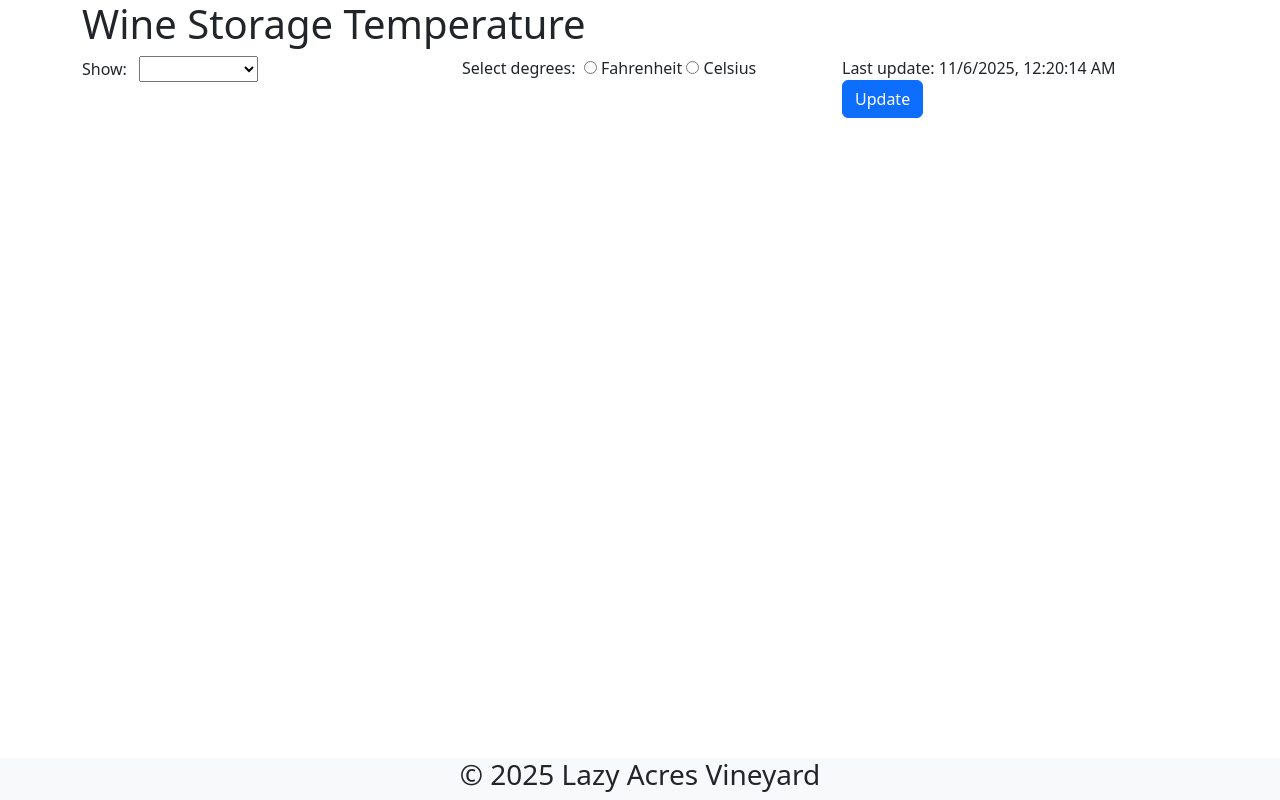
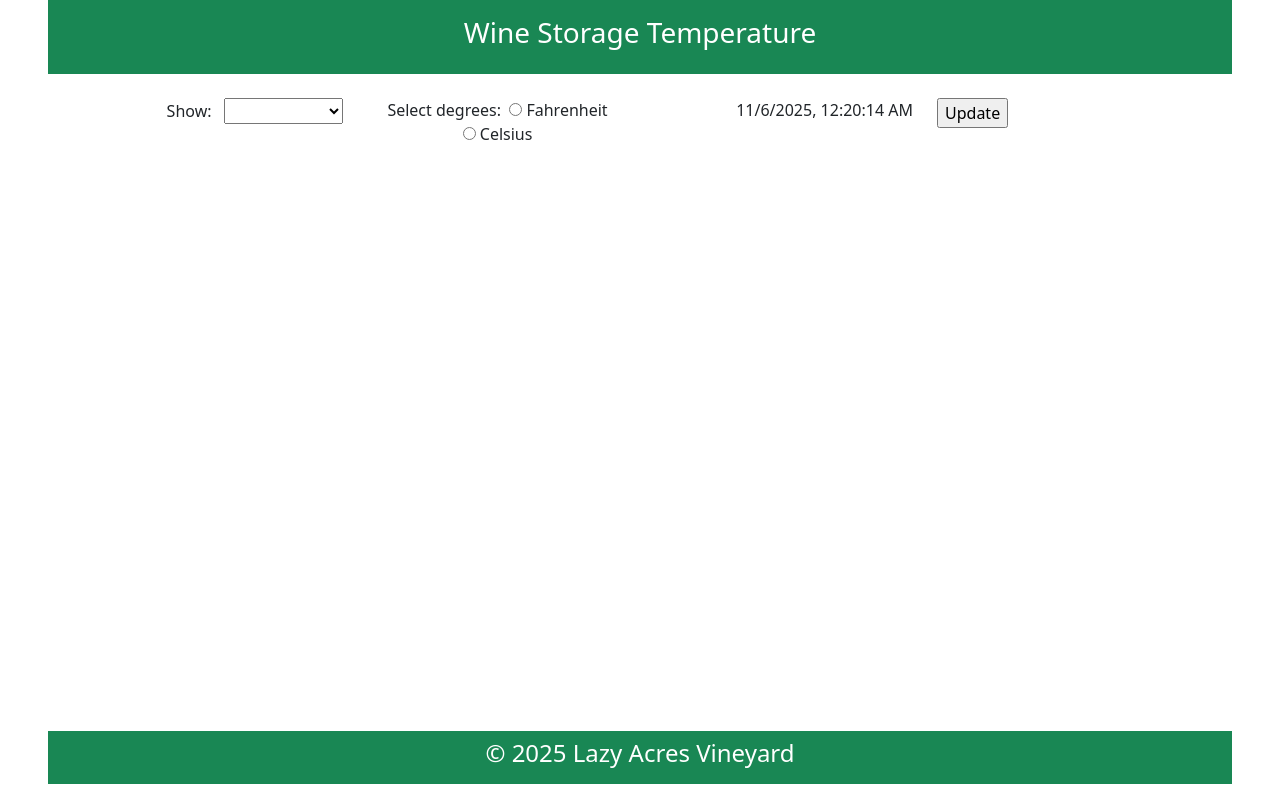
Before and after one commit to RaimundEge/WineStorage, a Node server app: template ColdRoomTempsWeb/views/temps.ejs in a window 1280 px wide. Run offline with Node 20, Linux system fonts and the light colour scheme; the template is opened without the code that fills it, so the values that code supplies are empty; a map, chart or similar area stays blank; some libraries are stand-ins or nearby versions.

Commit message:
nice looking and functional

```diff
--- a/ColdRoomTempsWeb/app.js
+++ b/ColdRoomTempsWeb/app.js
@@ -5,7 +5,7 @@ const path = require('path');
 const lib = require("./lib");
 const cors = require('cors');
 app.use(cors());
-
+app.use(express.static('public'))
 app.set('view engine', 'ejs');
 
 app.get('/', (req, res) => {
--- a/ColdRoomTempsWeb/views/temps.ejs
+++ b/ColdRoomTempsWeb/views/temps.ejs
@@ -8,12 +8,15 @@
 </head>
 
 <body>
+  <div class="px-5">
+    <div class="page-header bg-success text-white text-center p-3 mb-4">
+      <h3>Wine Storage Temperature</h3>
+    </div>
+  </div>
   <div class="container">
-    <div class='page-header'>
-      <h1>Wine Storage Temperature</h1>
-    </div>
+    <form action="/latest" method="get">
       <div class="row">
-      <div class="col-sm">
+        <div class="col-sm text-end">
           <label>Show: &nbsp;
             <select name="range" id="rangeselect">
               <option value="day">Cold Room</option>
@@ -29,27 +32,31 @@
             </select>
           </label>
         </div>
-      <div class="col-sm">
+        <div class="col-sm text-center">
           Select degrees:&nbsp;
           <label> <input type="radio" value="fahrenheit" name="degree" id="fahrenheit" /> Fahrenheit</label>
           <label> <input type="radio" value="celsius" name="degree" id="celsius" /> Celsius</label>
         </div>
-      <div class="col-sm">
-        Last update: <span id="lastupdate">
+        <div class="col-sm text-end">
+          <span id="lastupdate">
             <%= new Date().toLocaleString() %>
           </span>
-        <button class="btn btn-primary" id="updatebtn">Update</button>
+        </div>
+        <div class="col-sm">
+          <input type="submit" value="Update">
+        </div>
+    </form>
+  </div>
+  <canvas id="myChart"></canvas>
+  <div class="fixed-bottom px-5">
+    <div class="page-footer bg-success text-center p-2 mb-3 text-white">
+      <h4>&copy; 2025 Lazy Acres Vineyard</h4>
     </div>
   </div>
-    <canvas id="myChart"></canvas>
-  </div>
-
-  <footer class="fixed-bottom bg-light text-center ">
-    <h3>&copy; 2025 Lazy Acres Vineyard</h3>
-  </footer>
 
   <script src="https://cdn.jsdelivr.net/npm/chart.js"></script>
-  <script src="https://cdn.jsdelivr.net/npm/chartjs-adapter-date-fns/dist/chartjs-adapter-date-fns.bundle.min.js"></script>
+  <script
+    src="https://cdn.jsdelivr.net/npm/chartjs-adapter-date-fns/dist/chartjs-adapter-date-fns.bundle.min.js"></script>
 
   <script>
     const ctx = document.getElementById('myChart');
@@ -58,15 +65,37 @@
     var range = '<%- range %>';
     document.getElementById('rangeselect').value = range;
     document.getElementById(degree).checked = true;
+    // compute temperature average
+    var sum = data.reduce((acc, row) => acc + row.y, 0);
+    var avg = sum / data.length;
+    var avgDisplay = degree === 'celsius' ? avg : (avg * 9 / 5) + 32;
+    var lastTemp = degree === 'celsius' ? data[data.length - 1].y : (data[data.length - 1].y * 9 / 5) + 32;
+    var dateDisplay = new Date(data[data.length - 1].x).toLocaleString();
+    var avgLable = lastTemp.toFixed(1) + '\xB0(avg: ' + avgDisplay.toFixed(1) + '\xB0) at ' + dateDisplay;
+    document.getElementById('lastupdate').innerText = avgLable;
     new Chart(ctx, {
       type: 'line',
       data: {
-        labels: data.map((row) => { var d = new Date(row.x); return d; } ),
+        labels: data.map((row) => { var d = new Date(row.x); return d; }),
         datasets: [{
           label: 'actual',
           data: data.map((row) => degree === 'celsius' ? row.y : (row.y * 9 / 5) + 32),
           borderWidth: 2,
-          borderColor: '#f00'
+          borderColor: '#0f0'
+        }, {
+          label: 'ideal high',
+          data: data.map(() => degree === 'celsius' ? 20 : 68),
+          borderWidth: 1,
+          borderColor: '#f00',
+          borderDash: [5, 5]
+        },
+
+        {
+          label: 'ideal low',
+          data: data.map(() => degree === 'celsius' ? 16 : 61),
+          borderWidth: 1,
+          borderColor: '#00f',
+          borderDash: [5, 5]
         }]
       },
       options: {
@@ -74,12 +103,12 @@
           x: {
             grid: { display: false },
             type: 'time',
-            time: { unit: 'minute', displayFormats: { minute: 'HH:mm' }},
-            ticks: { stepSize: 10}
+            time: { unit: 'minute', displayFormats: { minute: 'HH:mm' } },
+            ticks: { stepSize: 10 }
           },
           y: {
-            min: (degree == 'celsius' ? 15 : 60),
-            max: (degree == 'celsius' ? 25 : 75),
+            min: (degree == 'celsius' ? 10 : 50),
+            max: (degree == 'celsius' ? 38 : 100),
             grid: { display: false },
             ticks: { stepSize: 5 },
           }
```
Also changed, not shown: ColdRoomTempsWeb/public/favicon.ico (added), 1 other file. Lines whose indentation alone changed are shown as unchanged.
